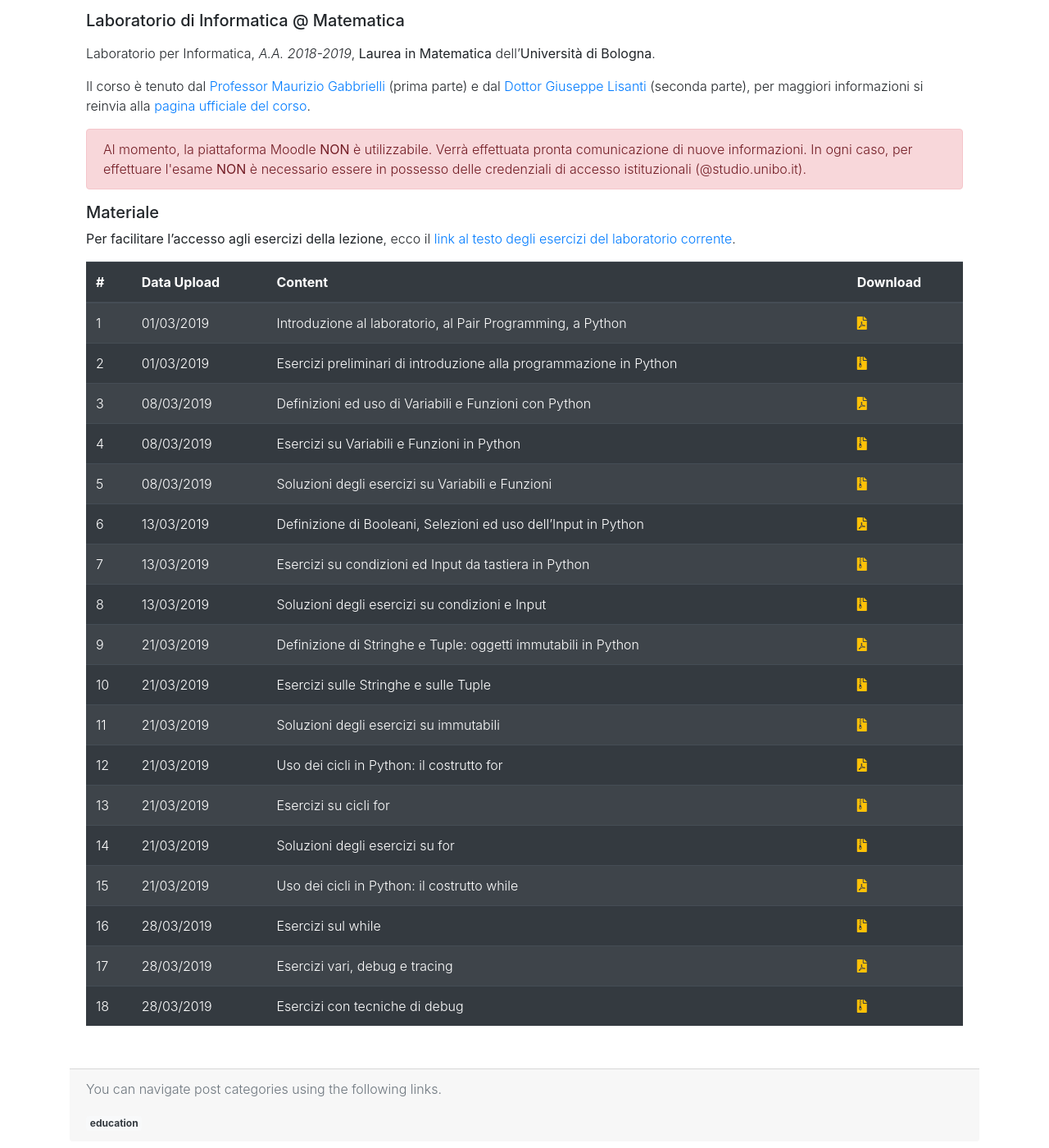
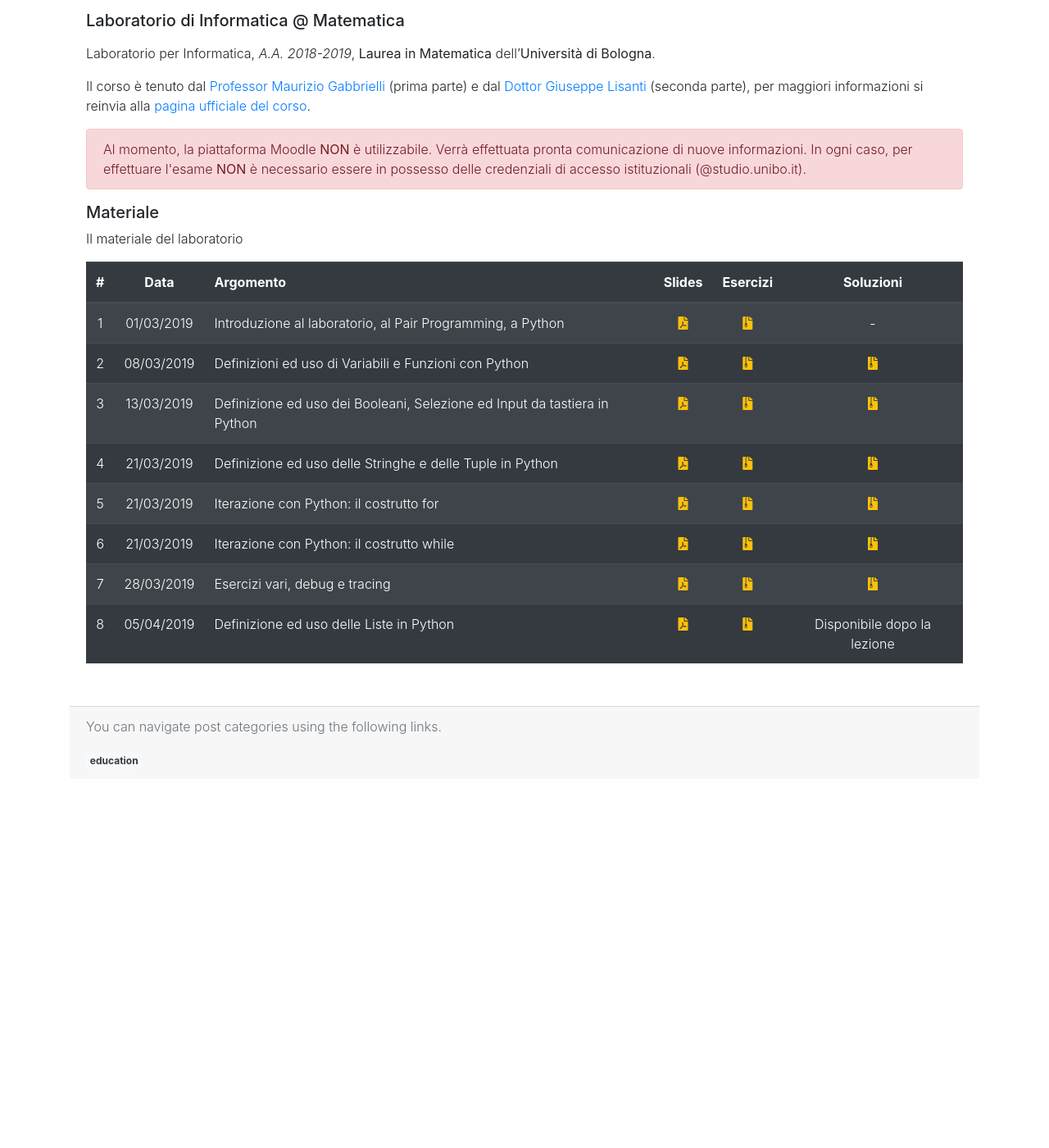
Before and after one commit to saltgz/saltgz.github.io, a Jekyll site: the page built from _posts/2019-02-20-info-mat.md, in a window 1280 px wide and 1400 px high, scrolled down 250 px. Shown: the whole window at 82% size. Built offline with Jekyll 4.4.1, drawn with Linux system fonts in a browser that asks for light colours; nearby versions of some CDN libraries; after the commit the page ends 1208 px from its top, so only the background shows below that.

Commit message:
fixed table unbelievable expansion

```diff
--- a/_posts/2019-02-20-info-mat.md
+++ b/_posts/2019-02-20-info-mat.md
@@ -32,26 +32,15 @@ un utente apposito. -->
 
 ##### Materiale
 
-**Per facilitare l'accesso agli esercizi della lezione**, ecco il
-[link al testo degli esercizi del laboratorio corrente]({{ "/assets/teaching/slides/python/007_Debug.pdf" | prepend: site.baseurl }}).
+Il materiale del laboratorio
 
-| #   | Data Upload | Content                                                            | Download                                                                                                                          |
-| --- | ---------- | ------------------------------------------------------------------ | --------------------------------------------------------------------------------------------------------------------------------- |
-| 1   | 01/03/2019 | Introduzione al laboratorio, al Pair Programming, a Python         | [<i class="fas fa-file-pdf" title="PDF"></i>]({{ "/assets/teaching/slides/python/001_Introduzioni.pdf" | prepend: site.baseurl }}) |
-| 2   | 01/03/2019 | Esercizi preliminari di introduzione alla programmazione in Python | [<i class="fas fa-file-archive" title="ZIP"></i>]({{ "/assets/teaching/esercizi/python/001_Esercizi.zip" | prepend: site.baseurl }}) |
-| 3   | 08/03/2019 | Definizioni ed uso di Variabili e Funzioni con Python              | [<i class="fas fa-file-pdf" title="PDF"></i>]({{ "/assets/teaching/slides/python/002_Definizioni_Base.pdf" | prepend: site.baseurl }}) |
-| 4   | 08/03/2019 | Esercizi su Variabili e Funzioni in Python                | [<i class="fas fa-file-archive" title="ZIP"></i>]({{ "/assets/teaching/esercizi/python/002_Esercizi.zip" | prepend: site.baseurl }}) |
-| 5   | 08/03/2019 | Soluzioni degli esercizi su Variabili e Funzioni          | [<i class="fas fa-file-archive" title="ZIP"></i>]({{ "/assets/teaching/esercizi/python/soluzioni/002_Soluzioni.zip" | prepend: site.baseurl }}) |
-| 6   | 13/03/2019 | Definizione di Booleani, Selezioni ed uso dell'Input in Python     | [<i class="fas fa-file-pdf" title="PDF"></i>]({{ "/assets/teaching/slides/python/003_Condizioni.pdf" | prepend: site.baseurl }}) |
-| 7   | 13/03/2019 | Esercizi su condizioni ed Input da tastiera in Python      | [<i class="fas fa-file-archive" title="ZIP"></i>]({{ "/assets/teaching/esercizi/python/003_Esercizi.zip" | prepend: site.baseurl }}) |
-| 8   | 13/03/2019 | Soluzioni degli esercizi su condizioni e Input                 | [<i class="fas fa-file-archive" title="ZIP"></i>]({{ "/assets/teaching/esercizi/python/soluzioni/003_Soluzioni.zip" | prepend: site.baseurl }}) |
-| 9   | 21/03/2019 | Definizione di Stringhe e Tuple: oggetti immutabili in Python      | [<i class="fas fa-file-pdf" title="PDF"></i>]({{ "/assets/teaching/slides/python/004_Stringhe_Tuple.pdf" | prepend: site.baseurl }}) |
-| 10  | 21/03/2019 | Esercizi sulle Stringhe e sulle Tuple                              | [<i class="fas fa-file-archive" title="ZIP"></i>]({{ "/assets/teaching/esercizi/python/004_Esercizi.zip" | prepend: site.baseurl }}) |
-| 11  | 21/03/2019 | Soluzioni degli esercizi su immutabili                 | [<i class="fas fa-file-archive" title="ZIP"></i>]({{ "/assets/teaching/esercizi/python/soluzioni/004_Soluzioni.zip" | prepend: site.baseurl }}) |
-| 12  | 21/03/2019 | Uso dei cicli in Python: il costrutto for                          | [<i class="fas fa-file-pdf" title="PDF"></i>]({{ "/assets/teaching/slides/python/005_Cicli.pdf" | prepend: site.baseurl }}) |
-| 13  | 21/03/2019 | Esercizi su cicli for                                             | [<i class="fas fa-file-archive" title="ZIP"></i>]({{ "/assets/teaching/esercizi/python/005_Esercizi.zip" | prepend: site.baseurl }}) |
-| 14  | 21/03/2019 | Soluzioni degli esercizi su for                 | [<i class="fas fa-file-archive" title="ZIP"></i>]({{ "/assets/teaching/esercizi/python/soluzioni/005_Soluzioni.zip" | prepend: site.baseurl }}) |
-| 15  | 21/03/2019 | Uso dei cicli in Python: il costrutto while                        | [<i class="fas fa-file-pdf" title="PDF"></i>]({{ "/assets/teaching/slides/python/006_While.pdf" | prepend: site.baseurl }}) |
-| 16  | 28/03/2019 | Esercizi sul while                              | [<i class="fas fa-file-archive" title="ZIP"></i>]({{ "/assets/teaching/esercizi/python/006_Esercizi.zip" | prepend: site.baseurl }}) |
-| 17  | 28/03/2019 | Esercizi vari, debug e tracing                        | [<i class="fas fa-file-pdf" title="PDF"></i>]({{ "/assets/teaching/slides/python/007_Debug.pdf" | prepend: site.baseurl }}) |
-| 18  | 28/03/2019 | Esercizi con tecniche di debug                              | [<i class="fas fa-file-archive" title="ZIP"></i>]({{ "/assets/teaching/esercizi/python/007_Esercizi.zip" | prepend: site.baseurl }}) |
+| #   | Data | Argomento | Slides | Esercizi | Soluzioni |
+| :-: | :--: | ---------- | :------------: | :--------------: | :---------------: |
+| 1   | 01/03/2019 | Introduzione al laboratorio, al Pair Programming, a Python | [<i class="fas fa-file-pdf" title="PDF"></i>]({{ "/assets/teaching/slides/python/001_Introduzioni.pdf" | prepend: site.baseurl }}) | [<i class="fas fa-file-archive" title="ZIP"></i>]({{ "/assets/teaching/esercizi/python/001_Esercizi.zip" | prepend: site.baseurl }}) | - |
+| 2   | 08/03/2019 | Definizioni ed uso di Variabili e Funzioni con Python | [<i class="fas fa-file-pdf" title="PDF"></i>]({{ "/assets/teaching/slides/python/002_Definizioni_Base.pdf" | prepend: site.baseurl }}) | [<i class="fas fa-file-archive" title="ZIP"></i>]({{ "/assets/teaching/esercizi/python/002_Esercizi.zip" | prepend: site.baseurl }}) | [<i class="fas fa-file-archive" title="ZIP"></i>]({{ "/assets/teaching/esercizi/python/soluzioni/002_Soluzioni.zip" | prepend: site.baseurl }}) |
+| 3   | 13/03/2019 | Definizione ed uso dei Booleani, Selezione ed Input da tastiera in Python | [<i class="fas fa-file-pdf" title="PDF"></i>]({{ "/assets/teaching/slides/python/003_Condizioni.pdf" | prepend: site.baseurl }}) | [<i class="fas fa-file-archive" title="ZIP"></i>]({{ "/assets/teaching/esercizi/python/003_Esercizi.zip" | prepend: site.baseurl }}) | [<i class="fas fa-file-archive" title="ZIP"></i>]({{ "/assets/teaching/esercizi/python/soluzioni/003_Soluzioni.zip" | prepend: site.baseurl }}) |
+| 4   | 21/03/2019 | Definizione ed uso delle Stringhe e delle Tuple in Python | [<i class="fas fa-file-pdf" title="PDF"></i>]({{ "/assets/teaching/slides/python/004_Stringhe_Tuple.pdf" | prepend: site.baseurl }}) | [<i class="fas fa-file-archive" title="ZIP"></i>]({{ "/assets/teaching/esercizi/python/004_Esercizi.zip" | prepend: site.baseurl }}) | [<i class="fas fa-file-archive" title="ZIP"></i>]({{ "/assets/teaching/esercizi/python/soluzioni/004_Soluzioni.zip" | prepend: site.baseurl }}) |
+| 5  | 21/03/2019 | Iterazione con Python: il costrutto for | [<i class="fas fa-file-pdf" title="PDF"></i>]({{ "/assets/teaching/slides/python/005_Cicli.pdf" | prepend: site.baseurl }}) | [<i class="fas fa-file-archive" title="ZIP"></i>]({{ "/assets/teaching/esercizi/python/005_Esercizi.zip" | prepend: site.baseurl }}) | [<i class="fas fa-file-archive" title="ZIP"></i>]({{ "/assets/teaching/esercizi/python/soluzioni/005_Soluzioni.zip" | prepend: site.baseurl }}) |
+| 6  | 21/03/2019 | Iterazione con Python: il costrutto while | [<i class="fas fa-file-pdf" title="PDF"></i>]({{ "/assets/teaching/slides/python/006_While.pdf" | prepend: site.baseurl }}) | [<i class="fas fa-file-archive" title="ZIP"></i>]({{ "/assets/teaching/esercizi/python/006_Esercizi.zip" | prepend: site.baseurl }}) | [<i class="fas fa-file-archive" title="ZIP"></i>]({{ "/assets/teaching/esercizi/python/soluzioni/006_Soluzioni.zip" | prepend: site.baseurl }}) |
+| 7  | 28/03/2019 | Esercizi vari, debug e tracing | [<i class="fas fa-file-pdf" title="PDF"></i>]({{ "/assets/teaching/slides/python/007_Debug.pdf" | prepend: site.baseurl }}) | [<i class="fas fa-file-archive" title="ZIP"></i>]({{ "/assets/teaching/esercizi/python/007_Esercizi.zip" | prepend: site.baseurl }}) | [<i class="fas fa-file-archive" title="ZIP"></i>]({{ "/assets/teaching/esercizi/python/soluzioni/007_Soluzioni.zip" | prepend: site.baseurl }}) |
+| 8  | 05/04/2019 | Definizione ed uso delle Liste in Python | [<i class="fas fa-file-pdf" title="PDF"></i>]({{ "/assets/teaching/slides/python/008_Liste.pdf" | prepend: site.baseurl }}) | [<i class="fas fa-file-archive" title="ZIP"></i>]({{ "/assets/teaching/esercizi/python/008_Esercizi.zip" | prepend: site.baseurl }}) | Disponibile dopo la lezione |
```
Also changed, not shown: 4 other files.
